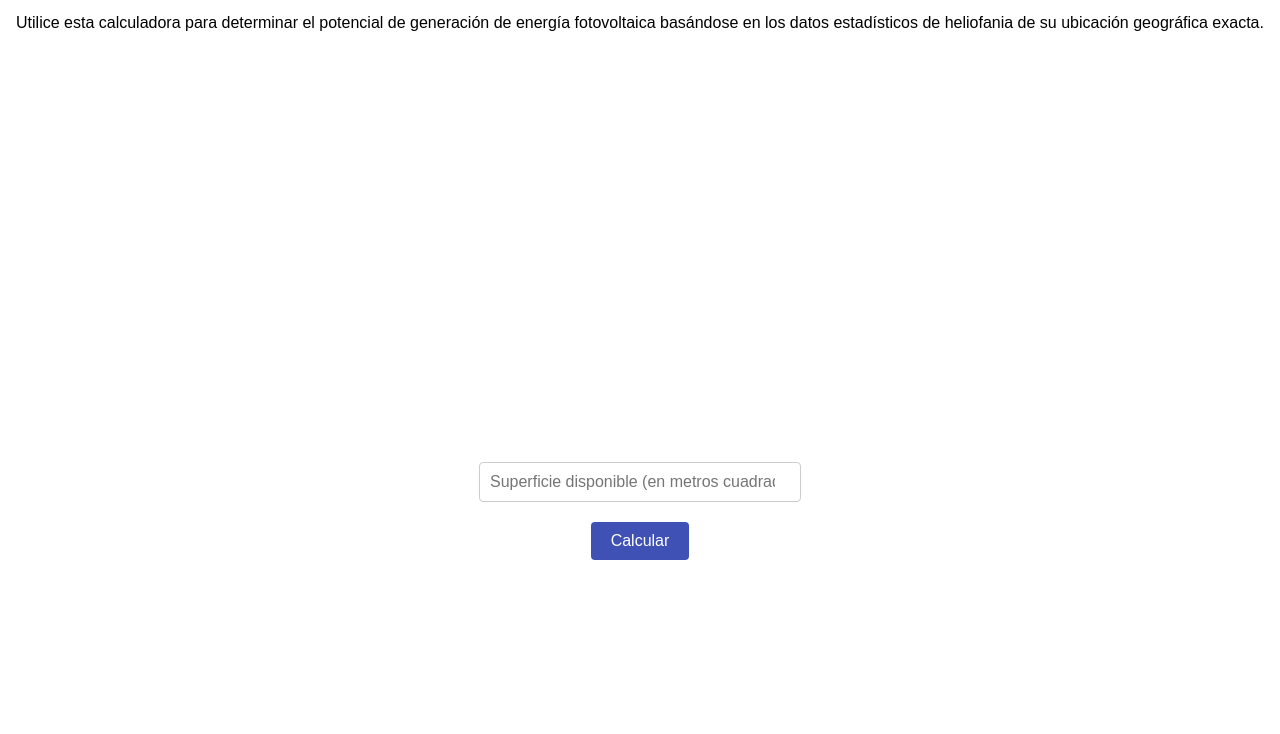
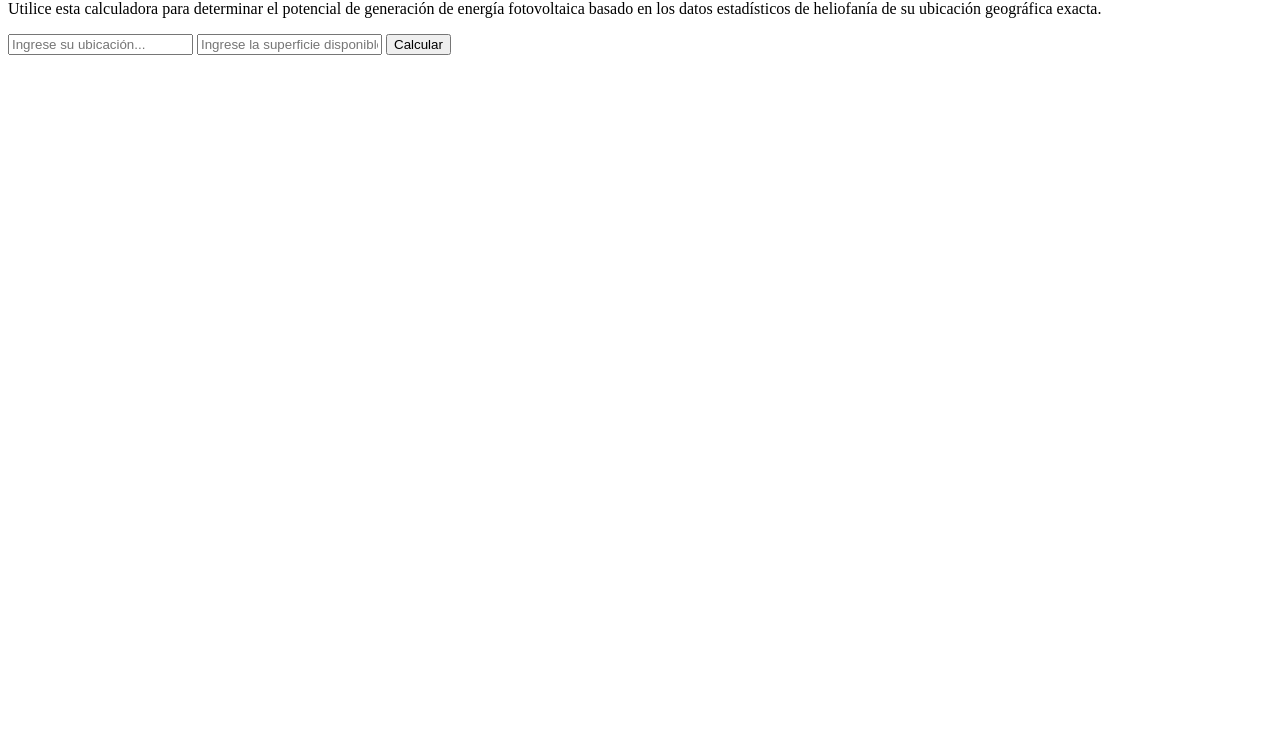
Before and after one commit to Nachomedio90/Fotovoltsun, a plain HTML site: page index.html in a window 1280 px wide. Shown: the part 66-800 px from the top of the page. Drawn offline with Linux system fonts and the light colour scheme.

Commit message:
Update index.html

```diff
--- a/index.html
+++ b/index.html
@@ -1,67 +1,31 @@
-<!DOCTYPE html>
-<html>
-  <head>
-    <title>Calculadora de Generación de Energía Fotovoltaica</title>
-    <meta charset="utf-8">
-    <style>
-      body {
-        font-family: Arial, sans-serif;
-        text-align: center;
-      }
-      h1 {
-        color: #3f51b5;
-      }
-      form {
-        display: flex;
-        flex-direction: column;
-        align-items: center;
-        justify-content: center;
-        margin: 20px 0;
-      }
-      input[type="text"],
-      input[type="number"] {
-        padding: 10px;
-        font-size: 16px;
-        margin: 10px;
-        width: 300px;
-        border: 1px solid #ccc;
-        border-radius: 4px;
-      }
-      button[type="submit"] {
-        padding: 10px 20px;
-        background-color: #3f51b5;
-        color: #fff;
-        border: none;
-        border-radius: 4px;
-        cursor: pointer;
-        font-size: 16px;
-        margin: 10px;
-      }
-      #map {
-        height: 400px;
-        width: 100%;
-      }
-    </style>
-  </head>
-  <body>
+<div>
   <h1>Calculadora de Generación de Energía Fotovoltaica</h1>
-    <p>Utilice esta calculadora para determinar el potencial de generación de energía fotovoltaica basándose en los datos estadísticos de heliofania de su ubicación geográfica exacta.</p>
+  <p>
+    Utilice esta calculadora para determinar el potencial de generación de energía fotovoltaica basado en los datos estadísticos de heliofanía de su ubicación geográfica exacta.
+  </p>
   <form>
-      <div id="map"></div>
-      <input type="hidden" id="latitude" name="latitude" required />
-      <input type="hidden" id="longitude" name="longitude" required />
-      <input type="number" name="surface" placeholder="Superficie disponible (en metros cuadrados)..." required />
+    <input type="text" name="ubicacion" placeholder="Ingrese su ubicación..." required />
+    <input type="text" name="superficie" placeholder="Ingrese la superficie disponible..." required />
     <button type="submit">Calcular</button>
   </form>
+</div>
 <script>
-      function initMap() {
   const form = document.querySelector("form");
-        const mapDiv = document.getElementById("map");
-        const latitudeInput = form.querySelector("input[name=latitude]");
-        const longitudeInput = form.querySelector("input[name=longitude]");
-        const map = new google.maps.Map(mapDiv, {
-          center: { lat: -34.397, lng: 150.644 },
-          zoom: 8,
+
+  form.addEventListener("submit", (event) => {
+    event.preventDefault();
+    const ubicacion = form.querySelector("input[name=ubicacion]").value;
+    const superficie = form.querySelector("input[name=superficie]").value;
+
+    fetch("/calculate-photovoltaic-energy-generation", {
+      method: "POST",
+      body: { ubicacion, superficie }
+    }).then((response) => {
+      response.json().then((data) => {
+        // Handle data here
+        // Create a chart with the estimated photovoltaic generation for each month of the year in that location and with that installed surface.
+        // Mostrar una gráfica con el estimado de generación fotovoltaica en cada mes del año en esa ubicación y con esa superficie instalada.
       });
-        const marker = new google.maps.Marker({
-          position:
+    });
+  });
+</script>
```
Lines whose indentation alone changed are shown as unchanged.
